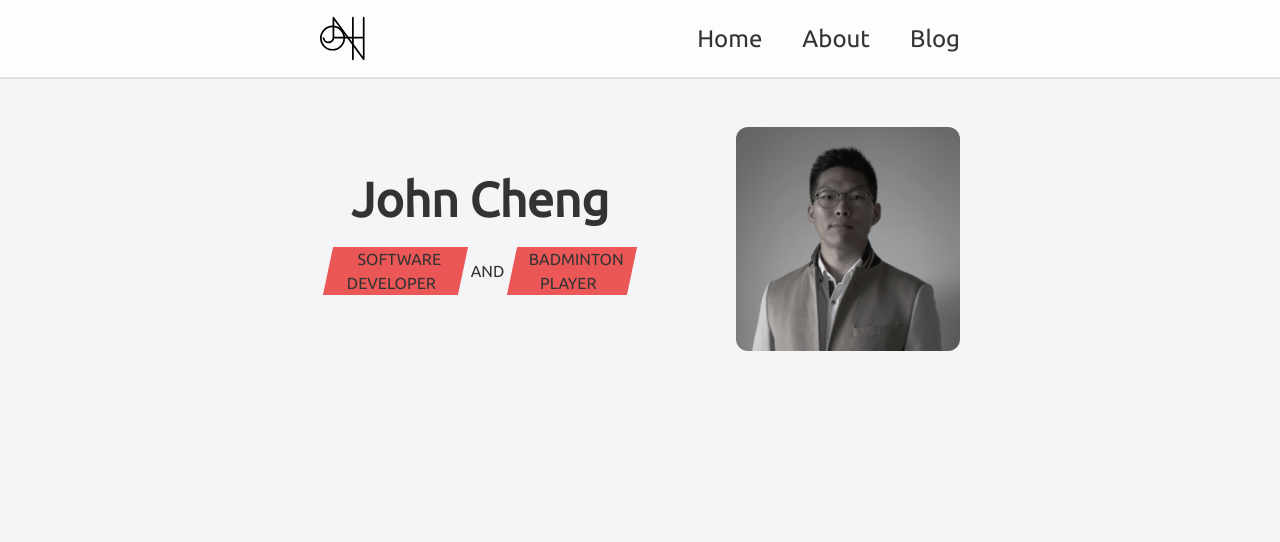
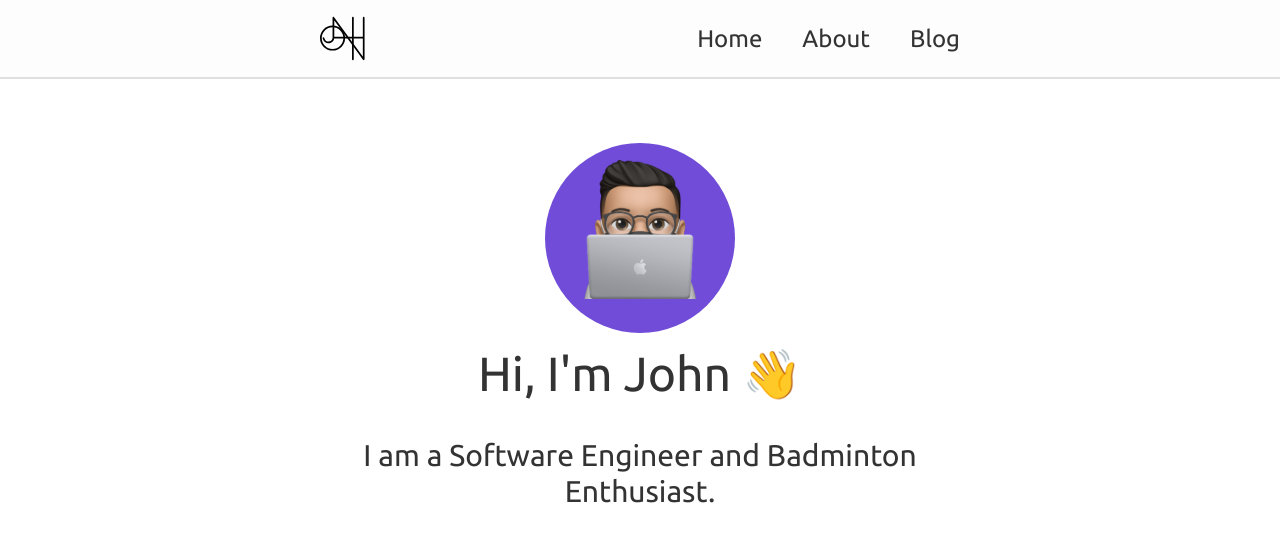
Before and after one commit to john-nhoj/johncheng, a Next.js app: page / in a window 1280 px wide. Shown: the top 542 px of the page. Built offline with nearby package versions, Linux system fonts and the light colour scheme.

Commit message:
Add hero banner

```diff
--- a/src/components/Introduction/Introduction.tsx
+++ b/src/components/Introduction/Introduction.tsx
@@ -1,63 +1,49 @@
 import classNames from 'classnames';
-import React, { useState } from 'react';
+import React from 'react';
 import Image from 'next/image';
-import { PictureToggleButton } from 'components/Buttons/PictureToggleButton';
 
 const Introduction = () => {
-  const [showChillPicture, togglePicture] = useState(false);
-
-  const showBusinessPicture = () => togglePicture(false);
-  const showPicture = () => togglePicture(true);
-
   return (
     <div
       className={classNames(
         'flex',
-        'layout__padding--full',
-        'mt-8',
+        'flex-col',
         'justify-center',
-        'items=center'
+        'w-full',
+        'mt-16'
       )}
     >
+      <Image
+        src="/memoji.svg"
+        alt="Memoji of John Cheng"
+        width={190}
+        height={190}
+      />
       <div
         className={classNames(
           'flex',
-          'flex-col',
           'justify-center',
-          'items-center',
-          'text-center'
+          'mt-4',
+          'text-4xl',
+          'lg:text-5xl'
         )}
       >
-        <h2 className={classNames('text-5xl', 'font-bold')}>John Cheng</h2>
-        <p
-          className={classNames(
-            'uppercase',
-            'mt-4',
-            'flex',
-            'flex-col',
-            'xl:flex-row',
-            'items-center'
-          )}
-        >
-          <PictureToggleButton
-            onClickHandler={showBusinessPicture}
-            label="Software Developer"
-          />{' '}
-          and{' '}
-          <PictureToggleButton
-            onClickHandler={showPicture}
-            label="badminton player"
-          />
-        </p>
+        Hi, I'm John&nbsp;
+        <span role="img" aria-label="Waving emoji">
+          &#128075;
+        </span>
       </div>
-      <div className={classNames('hidden', 'md:flex', 'ml-24')}>
-        <Image
-          src={showChillPicture ? '/chill_me.jpeg' : '/johncheng.jpg'}
-          alt="Picture of site owner"
-          width={300}
-          height={300}
-          className={classNames('rounded-xl')}
-        />
+      <div
+        className={classNames(
+          'flex',
+          'justify-center',
+          'text-center',
+          'mt-10',
+          'text-2xl',
+          'lg:text-3xl'
+        )}
+      >
+        I am a Software Engineer and Badminton Enthusiast.
       </div>
     </div>
   );
--- a/src/styles/global.css
+++ b/src/styles/global.css
@@ -18,7 +18,5 @@ html {
 }
 body {
   font-family: Ubuntu, Helvetica Neue, Helvetica, Arial;
-  /* font-size: 14px; */
   color: #333;
-  @apply bg-gray;
 }
```
Also changed, not shown: public/memoji.svg (added).
